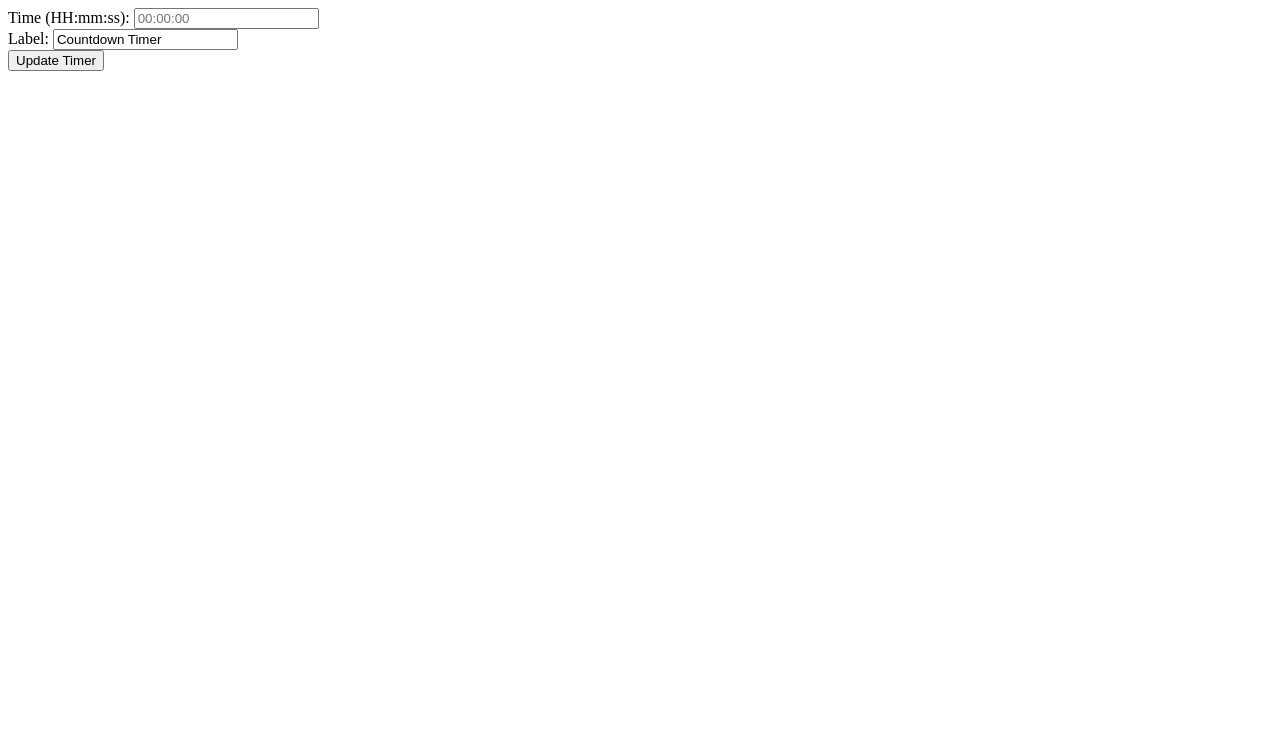
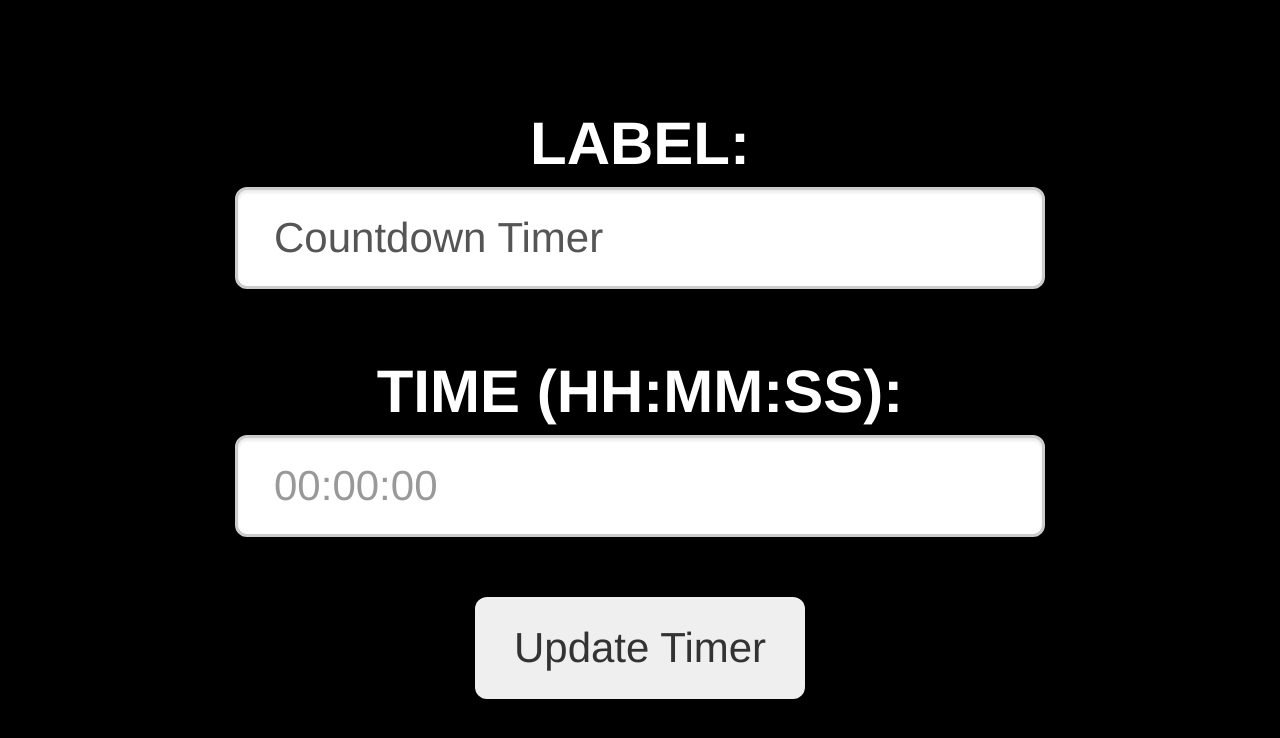
Before and after one commit to amberg007/count-down-timer, a website: page public/control.html in a window 1280 px wide. Drawn offline with nearby package versions, Linux system fonts and the light colour scheme; no server answers.

Commit message:
added styles

```diff
--- a/countdownData.json
+++ b/countdownData.json
@@ -1,4 +1,4 @@
 {
-  "timeRemaining": -600,
+  "timeRemaining": -52,
   "labelText": "Countdown Timer"
 }
--- a/package.json
+++ b/package.json
@@ -10,8 +10,10 @@
   "author": "",
   "license": "ISC",
   "dependencies": {
+    "bootstrap": "^5.3.2",
     "express": "^4.18.2",
     "open": "^9.1.0",
-    "socket.io": "^4.7.2"
+    "socket.io": "^4.7.2",
+    "systeminformation": "^5.21.17"
   }
 }
--- a/public/control.html
+++ b/public/control.html
@@ -4,16 +4,29 @@
   <meta charset="UTF-8">
   <meta name="viewport" content="width=device-width, initial-scale=1.0">
   <title>Control View</title>
+
+  <!-- Latest compiled and minified CSS -->
+  <link rel="stylesheet" href="https://cdn.jsdelivr.net/npm/bootstrap@3.3.7/dist/css/bootstrap.min.css" integrity="sha384-BVYiiSIFeK1dGmJRAkycuHAHRg32OmUcww7on3RYdg4Va+PmSTsz/K68vbdEjh4u" crossorigin="anonymous">
+
+  <!-- Optional theme -->
+  <link rel="stylesheet" href="https://cdn.jsdelivr.net/npm/bootstrap@3.3.7/dist/css/bootstrap-theme.min.css" integrity="sha384-rHyoN1iRsVXV4nD0JutlnGaslCJuC7uwjduW9SVrLvRYooPp2bWYgmgJQIXwl/Sp" crossorigin="anonymous">
+
+  <!-- Latest compiled and minified JavaScript -->
+  <script src="https://cdn.jsdelivr.net/npm/bootstrap@3.3.7/dist/js/bootstrap.min.js" integrity="sha384-Tc5IQib027qvyjSMfHjOMaLkfuWVxZxUPnCJA7l2mCWNIpG9mGCD8wGNIcPD7Txa" crossorigin="anonymous"></script>
+
+  <link rel="stylesheet" href="style.css">
 </head>
 <body>
-  <div id="control-view">
+  <div id="control-view" class="container">
+    <label for="labelInput">Label: </label>
+    <input type="text" id="labelInput" class="form-control"  value="Countdown Timer">
+    <br>
+
     <label for="timeInput">Time (HH:mm:ss): </label>
-    <input type="text" id="timeInput" placeholder="00:00:00">
+    <input type="text" id="timeInput" class="form-control" placeholder="00:00:00">
     <br>
-    <label for="labelInput">Label: </label>
-    <input type="text" id="labelInput" value="Countdown Timer">
-    <br>
-    <button onclick="updateTimer()">Update Timer</button>
+
+    <button class="btn btn-outline-primary" class="form-control"  onclick="updateTimer()">Update Timer</button>
   </div>
 
   <script src="https://cdnjs.cloudflare.com/ajax/libs/socket.io/4.1.2/socket.io.js"></script>
--- a/public/style.css
+++ b/public/style.css
@@ -1,11 +1,42 @@
 html {
-    background-color: grey;
+    background-color: #000000;
+}
+body {
+    height: 100vh;
+    display: flex;
+    background: #000000;
+}
+p, h1,label {
+    margin: 0   ;
 }
 
-#display-view {
+#display-view, #control-view {
     display: flex;
     width: 100%;
     align-items: center;
     justify-content: center;
     flex-direction: column;
+    zoom: 3;
 }
+
+#control-view {
+    max-width: 300px;
+}
+
+#label {
+    color: green;
+    font-size: 40px;
+    text-transform: uppercase;
+}
+#timer {
+    color: green;
+    font-size: 80px;
+    text-transform: uppercase;
+}
+
+/** Control Style **/
+label {
+    color: #ffffff;
+    font-size: 20px;
+    text-transform: uppercase;
+}
```
Also changed, not shown: public/display.html (+11 -1 lines), server.js (+9 -2 lines), 1 other file.
